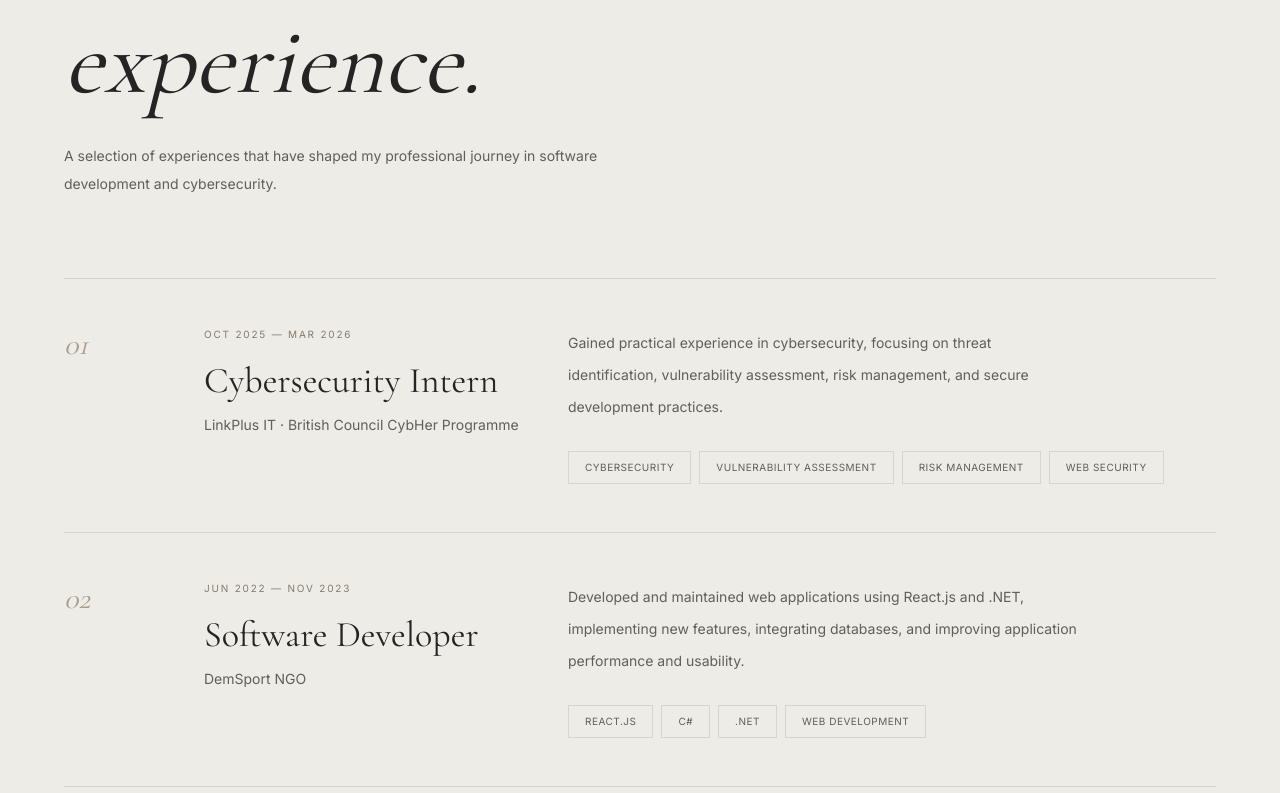
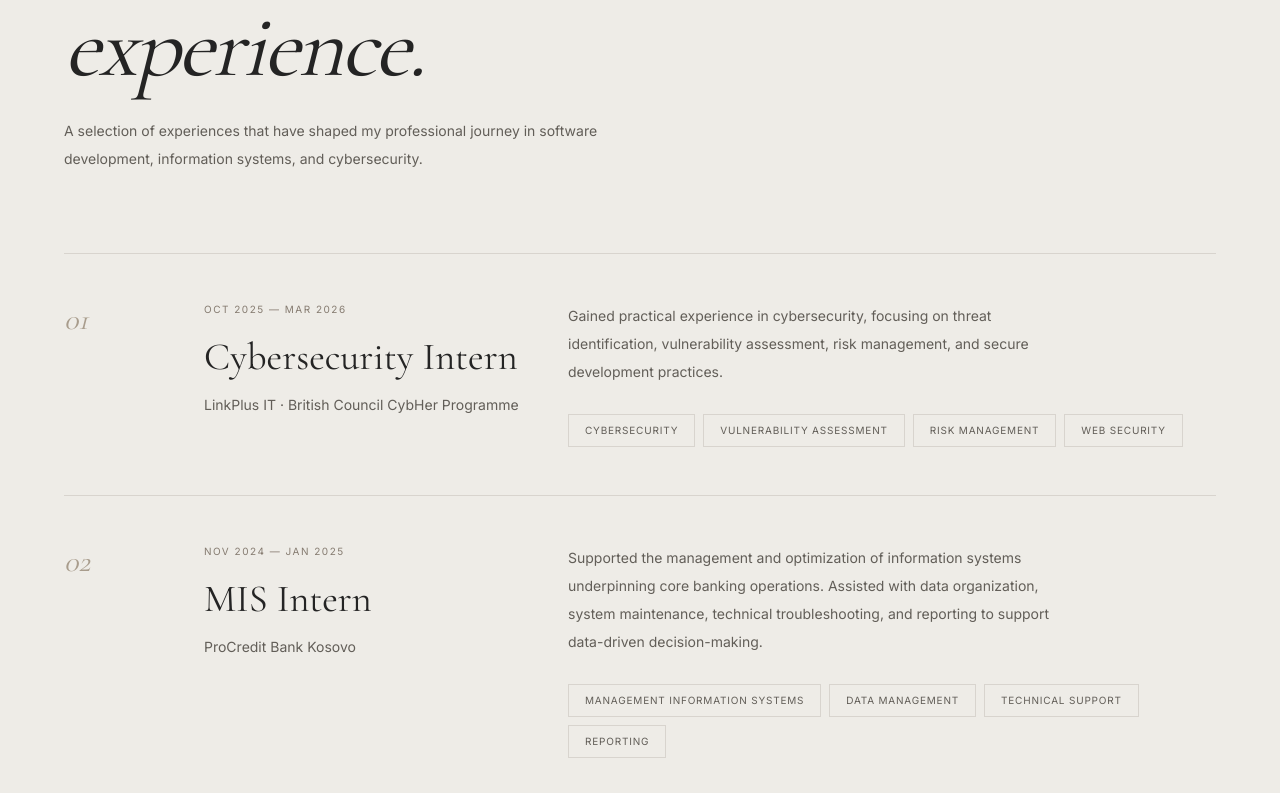
Before and after one commit to LaidaR3/my-portfolio, a Next.js app: page / in a window 1280 px wide. Shown: the part 2827-3620 px from the top of the page. Built offline with nearby package versions, Linux system fonts and the light colour scheme.

Commit message:
Configure custom domain SEO metadata

```diff
--- a/app/components/Experience.tsx
+++ b/app/components/Experience.tsx
@@ -16,6 +16,20 @@ const experiences = [
   },
   {
     number: "02",
+    role: "MIS Intern",
+    company: "ProCredit Bank Kosovo",
+    period: "Nov 2024 — Jan 2025",
+    description:
+      "Supported the management and optimization of information systems underpinning core banking operations. Assisted with data organization, system maintenance, technical troubleshooting, and reporting to support data-driven decision-making.",
+    skills: [
+      "Management Information Systems",
+      "Data Management",
+      "Technical Support",
+      "Reporting",
+    ],
+  },
+  {
+    number: "03",
     role: "Software Developer",
     company: "DemSport NGO",
     period: "Jun 2022 — Nov 2023",
@@ -29,7 +43,7 @@ const experiences = [
     ],
   },
   {
-        number: "03",
+    number: "04",
     role: "Software Developer Intern",
     company: "INDESON",
     period: "Sep 2021 — Jun 2022",
@@ -48,25 +62,26 @@ export default function Experience() {
   return (
     <section
       id="experience"
-            className="bg-[#EEECE7] px-6 py-16 sm:px-8 sm:py-20 md:px-12 md:py-24"
+      className="w-full overflow-hidden bg-[#EEECE7] px-5 py-16 sm:px-8 sm:py-20 md:px-12 md:py-24"
     >
-            <div className="mx-auto max-w-6xl">
+      <div className="mx-auto w-full max-w-6xl">
+
         {/* Heading */}
-                <div className="mb-20">
-                    <p className="mb-6 text-[11px] uppercase tracking-[0.3em] text-[#857B70]">
+        <div className="mb-12 sm:mb-16 lg:mb-20">
+          <p className="mb-6 text-[10px] uppercase tracking-[0.3em] text-[#857B70] sm:text-[11px]">
             03 / My Journey
           </p>
 
-                    <h2 className="font-editorial text-6xl leading-none md:text-8xl">
+          <h2 className="font-editorial text-[clamp(2.7rem,7vw,6rem)] leading-[0.95] tracking-[-0.03em] text-[#242424]">
             Selected
             <br />
             <span className="italic">experience.</span>
           </h2>
 
-                    <p className="mt-8 max-w-xl text-sm leading-7 text-[#625E58]">
+          <p className="mt-7 max-w-xl text-sm leading-7 text-[#625E58]">
             A selection of experiences that have shaped
-                        my professional journey in software development
-                        and cybersecurity.
+            my professional journey in software development,
+            information systems, and cybersecurity.
           </p>
         </div>
 
@@ -75,31 +90,32 @@ export default function Experience() {
           {experiences.map((experience) => (
             <div
               key={experience.number}
-                            className="grid gap-6 border-b border-[#D8D4CE] py-12 md:grid-cols-[100px_1fr_2fr] md:gap-10"
+              className="grid min-w-0 gap-5 border-b border-[#D8D4CE] py-10 sm:py-12 md:grid-cols-[70px_minmax(0,1fr)_minmax(0,1.5fr)] md:gap-8 lg:grid-cols-[100px_minmax(0,1fr)_minmax(0,2fr)] lg:gap-10"
             >
+
               {/* Number */}
               <span className="font-editorial text-3xl italic text-[#A89C8C]">
                 {experience.number}
               </span>
 
-                            {/* Role and date */}
-                            <div>
-                                <p className="mb-4 text-[10px] uppercase tracking-[0.18em] text-[#857B70]">
+              {/* Role and Date */}
+              <div className="min-w-0">
+                <p className="mb-4 text-[10px] uppercase tracking-[0.15em] text-[#857B70]">
                   {experience.period}
                 </p>
 
-                                <h3 className="font-editorial text-3xl leading-tight md:text-4xl">
+                <h3 className="font-editorial text-[clamp(1.8rem,3vw,2.5rem)] leading-tight text-[#242424]">
                   {experience.role}
                 </h3>
 
-                                <p className="mt-3 text-sm text-[#625E58]">
+                <p className="mt-3 text-sm leading-6 text-[#625E58]">
                   {experience.company}
                 </p>
               </div>
 
-                            {/* Description and skills */}
-                            <div>
-                                <p className="max-w-lg text-sm leading-8 text-[#625E58]">
+              {/* Description and Skills */}
+              <div className="min-w-0">
+                <p className="max-w-lg text-sm leading-7 text-[#625E58]">
                   {experience.description}
                 </p>
 
@@ -107,21 +123,23 @@ export default function Experience() {
                   {experience.skills.map((skill) => (
                     <span
                       key={skill}
-                                            className="border border-[#D8D4CE] px-4 py-2 text-[10px] uppercase tracking-wider text-[#625E58]"
+                      className="border border-[#D8D4CE] px-3 py-2 text-[9px] uppercase tracking-[0.08em] text-[#625E58] sm:px-4 sm:text-[10px]"
                     >
                       {skill}
                     </span>
                   ))}
                 </div>
               </div>
+
             </div>
           ))}
         </div>
 
-                {/* Closing text */}
-                <p className="font-editorial mt-16 text-center text-2xl italic text-[#857B70] md:text-3xl">
+        {/* Closing Text */}
+        <p className="font-editorial mt-14 text-center text-2xl italic text-[#857B70] sm:mt-16 md:text-3xl">
           Always learning, always evolving.
         </p>
+
       </div>
     </section>
   );
--- a/app/layout.tsx
+++ b/app/layout.tsx
@@ -20,6 +20,8 @@ const inter = Inter({
 });
 
 export const metadata: Metadata = {
+  metadataBase: new URL("https://laidarusinovci.com"),
+
   title: "Laida Rusinovci | Software Development & Cybersecurity",
 
   description:
```
Lines whose indentation alone changed are shown as unchanged.
